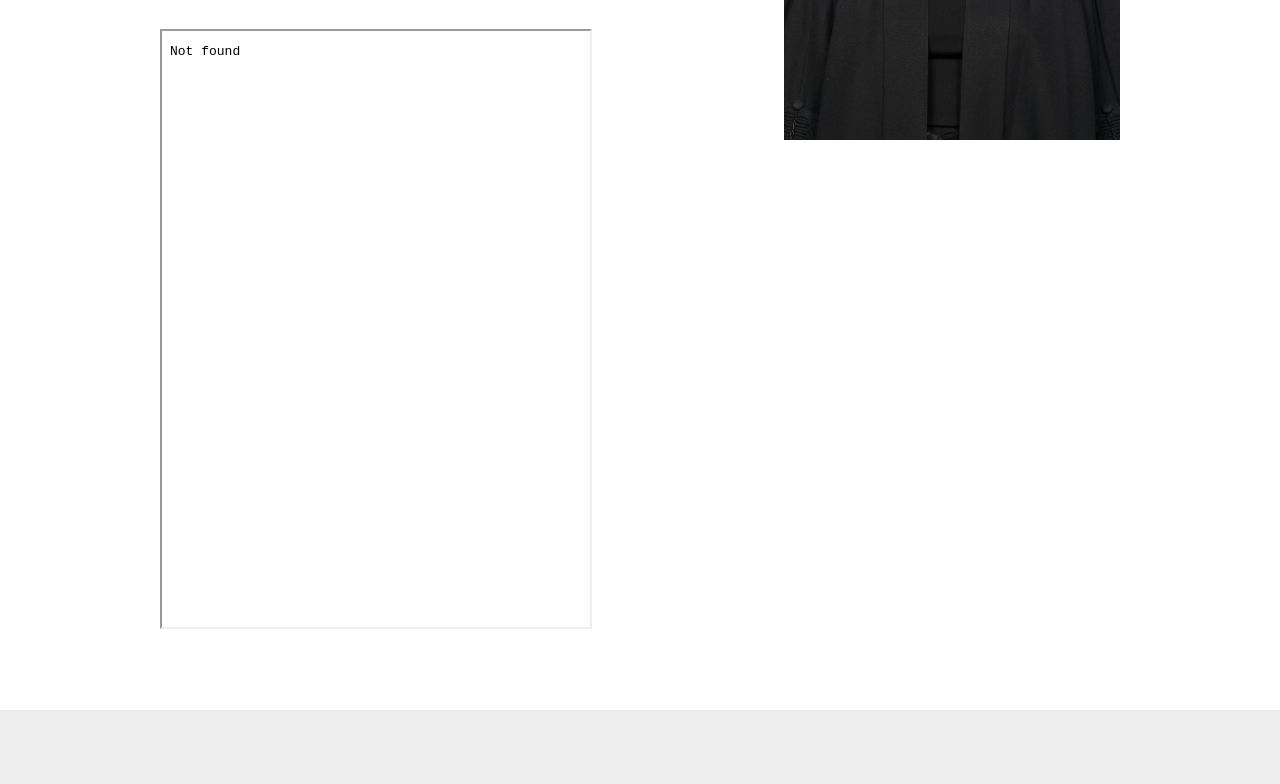
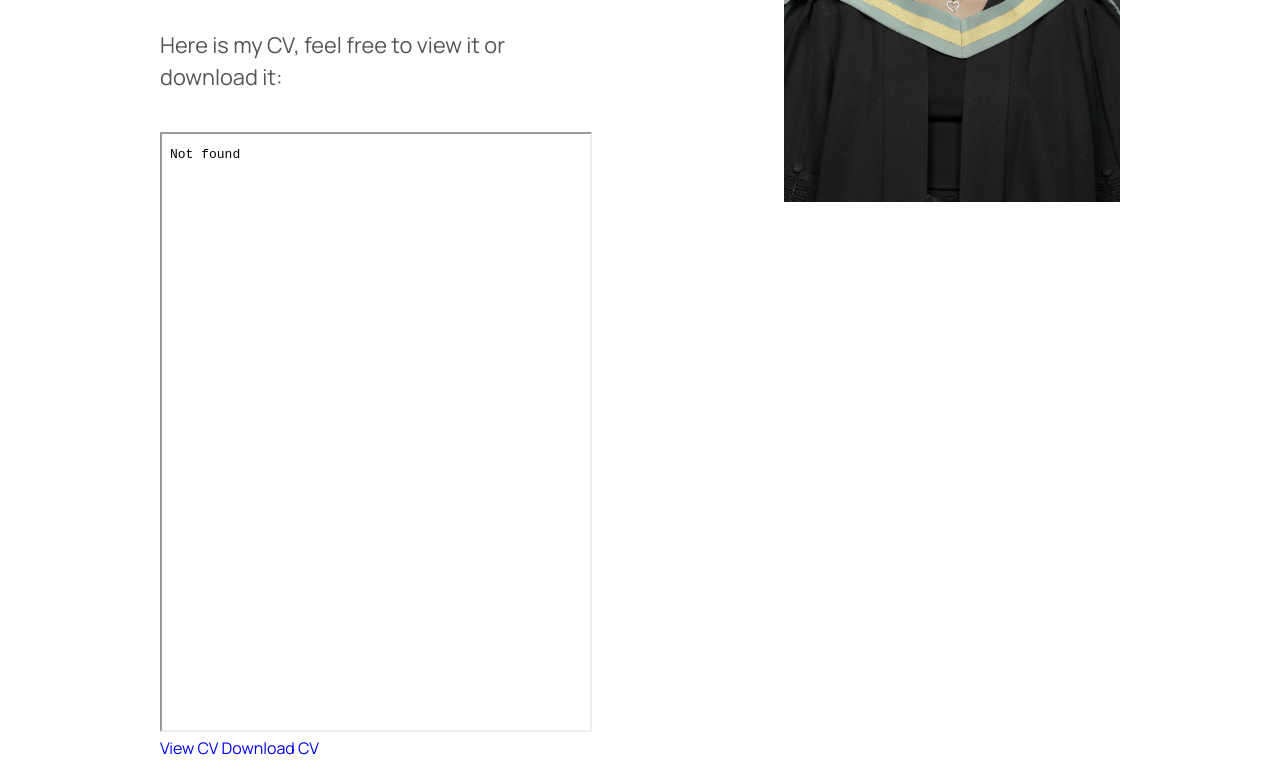
Before and after one commit to SeaneP2001/DeveloperPortfolio, a plain HTML site: page index.html in a window 1280 px wide. Shown: the part 1460-2244 px from the top of the page. Drawn offline with nearby package versions, Linux system fonts and the light colour scheme.

Commit message:
Edited cv viewer and downloader.

```diff
--- a/index.html
+++ b/index.html
@@ -99,10 +99,26 @@
 					</p>
 					<p>Here is my CV, feel free to view it or download it:</p>
 
-					<!-- Embed PDF for viewing in the browser -->
+					<!-- Embed PDF for viewing in the browser
 					<iframe src="P Seane Curriculum Vitae.pdf" width="100%" height="600px">
 						Your browser does not support PDF viewing. You can <a href="P Seane Curriculum Vitae.pdf" download>download the PDF</a> to view it.
-					</iframe>
+					</iframe> -->
+
+					<p>Here is my CV, feel free to view it or download it:</p>
+
+				<!-- For larger screens: show embedded PDF -->
+				<div class="cv-desktop">
+				<iframe src="P Seane Curriculum Vitae.pdf" width="100%" height="600px">
+					Your browser does not support PDF viewing. You can <a href="P Seane Curriculum Vitae.pdf" download>download the PDF</a> to view it.
+				</iframe>
+				</div>
+
+				<!-- For smaller screens: show View and Download buttons -->
+				<div class="cv-mobile">
+				<a href="P Seane Curriculum Vitae.pdf" target="_blank" class="btn">View CV</a>
+				<a href="P Seane Curriculum Vitae.pdf" download class="btn">Download CV</a>
+				</div>
+
 				</div>
 
 
```
